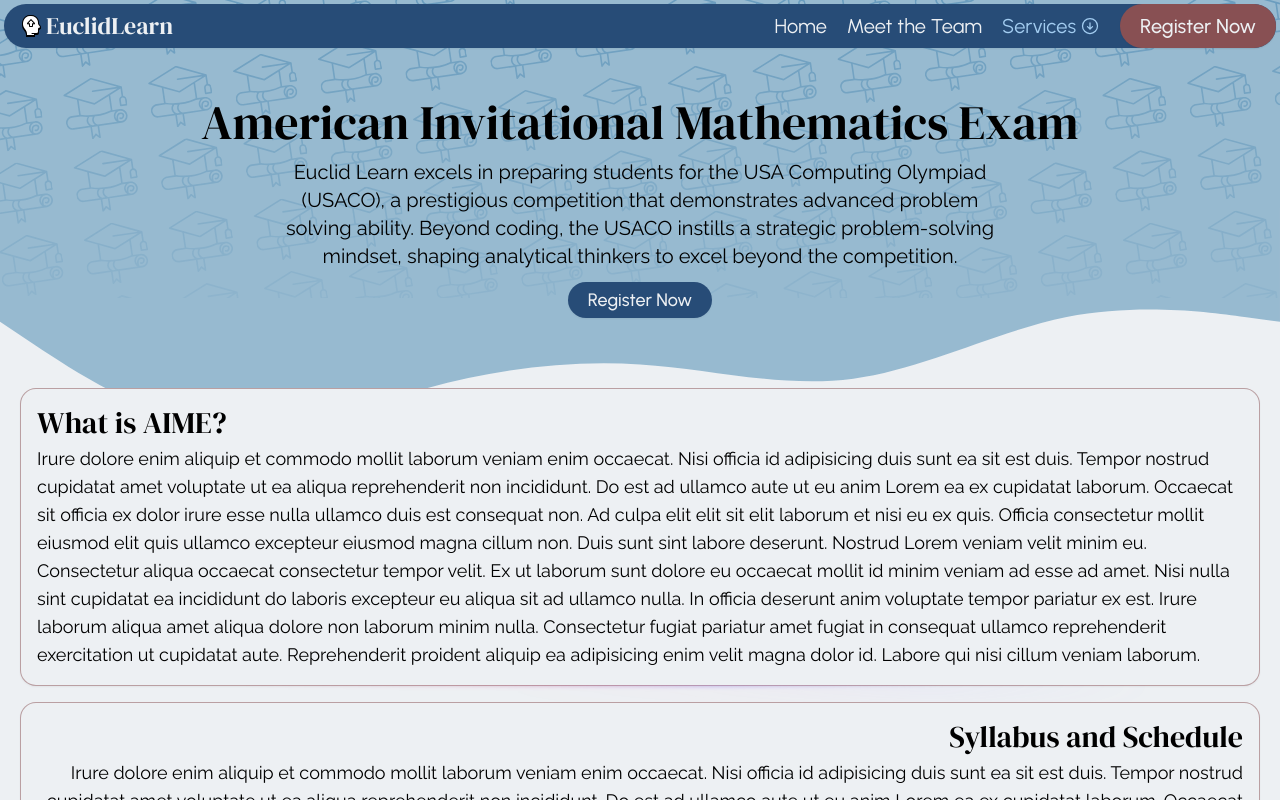
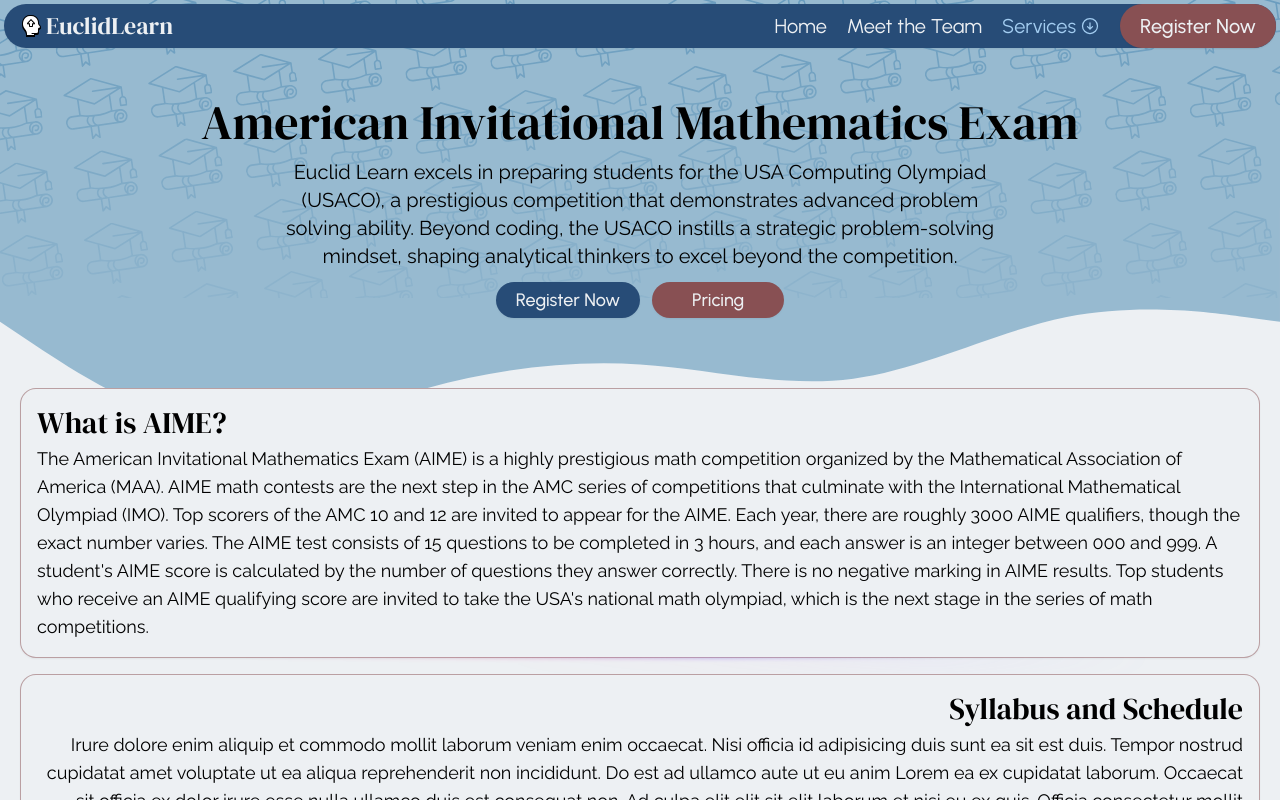
Before and after one commit to snek152/euclidlearn, a Next.js app: page /services/aime in a window 1280 px wide. Shown: the top 800 px of the page. Built offline with nearby package versions, Linux system fonts and the light colour scheme.

Commit message:
adding some info

```diff
--- a/app/components/HomeSection.tsx
+++ b/app/components/HomeSection.tsx
@@ -55,8 +55,36 @@
         >
           {props.title}
         </h1>
-        <h2 className="font-antic text-xl text-left max-w-[60ch]">
-          {props.description}
+        <h2
+          className={`font-antic ${
+            props.minimal ? "text-xl" : "text-xl"
+          } text-left`}
+        >
+          {props.description.includes("\n") ? (
+            <>
+              {props.description.split("\n")[0]}
+              <ol className="list-decimal list-inside py-2 space-y-1">
+                {props.description
+                  .split("\n")
+                  .filter((d) => d !== "")
+                  .slice(
+                    1,
+                    props.description.split("\n").filter((d) => d !== "")
+                      .length - 1
+                  )
+                  .map((d, i) => (
+                    <li key={i}>{d}</li>
+                  ))}
+              </ol>
+              {
+                props.description.split("\n")[
+                  props.description.split("\n").length - 1
+                ]
+              }
+            </>
+          ) : (
+            props.description
+          )}
         </h2>
       </div>
     </section>
--- a/app/page.tsx
+++ b/app/page.tsx
@@ -275,7 +275,7 @@
         </a>
       </h2>
       <Testimonials />
-      <section className="p-5 pt-10">
+      <section className="p-5 pt-10 scroll-m-12" id="price">
         <h1 className="font-dm text-4xl pb-2 text-center">
           Online Mentorship Plans
         </h1>
--- a/app/services/CourseBanner.tsx
+++ b/app/services/CourseBanner.tsx
@@ -59,6 +59,13 @@
           >
             Register Now
           </LinkButton>
+          <LinkButton
+            className="bg-red text-white px-10 py-1 text-lg"
+            hoverClass="bg-black bg-opacity-30 text-white"
+            href="/#price"
+          >
+            Pricing
+          </LinkButton>
         </div>
       </div>
       <svg
--- a/app/services/aime/page.tsx
+++ b/app/services/aime/page.tsx
@@ -29,24 +29,20 @@
         <div className="rounded-2xl group mb-4 border-red border-opacity-50 border shadow-sm relative p-4 bg-white">
           <h1 className="font-dm text-3xl">What is AIME?</h1>
           <p className="font-antic text-lg pt-1">
-            Irure dolore enim aliquip et commodo mollit laborum veniam enim
-            occaecat. Nisi officia id adipisicing duis sunt ea sit est duis.
-            Tempor nostrud cupidatat amet voluptate ut ea aliqua reprehenderit
-            non incididunt. Do est ad ullamco aute ut eu anim Lorem ea ex
-            cupidatat laborum. Occaecat sit officia ex dolor irure esse nulla
-            ullamco duis est consequat non. Ad culpa elit elit sit elit laborum
-            et nisi eu ex quis. Officia consectetur mollit eiusmod elit quis
-            ullamco excepteur eiusmod magna cillum non. Duis sunt sint labore
-            deserunt. Nostrud Lorem veniam velit minim eu. Consectetur aliqua
-            occaecat consectetur tempor velit. Ex ut laborum sunt dolore eu
-            occaecat mollit id minim veniam ad esse ad amet. Nisi nulla sint
-            cupidatat ea incididunt do laboris excepteur eu aliqua sit ad
-            ullamco nulla. In officia deserunt anim voluptate tempor pariatur ex
-            est. Irure laborum aliqua amet aliqua dolore non laborum minim
-            nulla. Consectetur fugiat pariatur amet fugiat in consequat ullamco
-            reprehenderit exercitation ut cupidatat aute. Reprehenderit proident
-            aliquip ea adipisicing enim velit magna dolor id. Labore qui nisi
-            cillum veniam laborum.
+            The American Invitational Mathematics Exam (AIME) is a highly
+            prestigious math competition organized by the Mathematical
+            Association of America (MAA). AIME math contests are the next step
+            in the AMC series of competitions that culminate with the
+            International Mathematical Olympiad (IMO). Top scorers of the AMC 10
+            and 12 are invited to appear for the AIME. Each year, there are
+            roughly 3000 AIME qualifiers, though the exact number varies. The
+            AIME test consists of 15 questions to be completed in 3 hours, and
+            each answer is an integer between 000 and 999. A student{"'"}s AIME
+            score is calculated by the number of questions they answer
+            correctly. There is no negative marking in AIME results. Top
+            students who receive an AIME qualifying score are invited to take
+            the USA{"'"}s national math olympiad, which is the next stage in the
+            series of math competitions.
           </p>
           {svgThing}
         </div>
--- a/app/services/usaco/page.tsx
+++ b/app/services/usaco/page.tsx
@@ -37,7 +37,10 @@
         />
         <HomeSection
           title="Private Lessons"
-          description="Dolore in non velit tempor ut irure reprehenderit duis ut labore. Fugiat tempor anim eu elit labore pariatur esse consectetur laborum velit tempor et culpa officia. Nostrud nulla ipsum est officia deserunt laboris id proident eiusmod labore est. Nisi laboris exercitation ut ullamco sint occaecat deserunt adipisicing commodo consequat est aute quis. "
+          description={`Lessons are designed around two fundamental principles:\n
+          Every student has a different level of coding and problem-solving experience, which improves over time\n
+          Mastering algorithmic programming requires regular practice and reflective learning\n
+          Upon enrollment, our mentors conduct a thorough assessment of the student's existing programming profficency, then we develop a personalized syllabus based on the student's specific needs and aspirations. Throughout the entirety of their educational journey, students are paired with a dedicated mentor who guides them through every phase of advancement, starting from the foundational levels of USACO Bronze and potentially progressing to the more advanced terrain of USACO Platinum.`}
           imageSrc={code}
           reverse
           minimal
@@ -50,25 +53,25 @@
         <div className="grid grid-cols-1 sm:grid-cols-2 md:grid-cols-4 gap-3">
           <CourseCard
             name="USACO Bronze"
-            desc="Lorem minim magna pariatur consequat duis consectetur. Lorem minim magna pariatur consequat duis consectetur. Lorem minim magna pariatur consequat duis consectetur. Lorem minim magna pariatur consequat duis consectetur."
+            desc="At the bronze level, students build on their programming fundamentals, designing relatively simple algorithms to solve various problems. Students are exposed to fundamental techniques like sorting and recursion."
             center
             to="to-orange-300"
           />
           <CourseCard
             name="USACO Silver"
-            desc="Lorem minim magna pariatur consequat duis consectetur. Lorem minim magna pariatur consequat duis consectetur. Lorem minim magna pariatur consequat duis consectetur. Lorem minim magna pariatur consequat duis consectetur."
+            desc="At the silver level, students begin learning real-world data structures and algorithms. Students learn how to process data using sets, efficiently find items via binary search, and traverse graphs via Depth First Search."
             center
             to="to-gray"
           />
           <CourseCard
             name="USACO Gold"
-            desc="Lorem minim magna pariatur consequat duis consectetur. Lorem minim magna pariatur consequat duis consectetur. Lorem minim magna pariatur consequat duis consectetur. Lorem minim magna pariatur consequat duis consectetur."
+            desc="At the gold level, problems often require multiple steps combined with key deductions. Students learn data structures like Fenwick Trees, Disjoint Set Unions, and more, along with famous algorithms like Dijkstra's Algorithm."
             center
             to="to-amber-400"
           />
           <CourseCard
             name="USACO Platinum"
-            desc="Lorem minim magna pariatur consequat duis consectetur. Lorem minim magna pariatur consequat duis consectetur. Lorem minim magna pariatur consequat duis consectetur. Lorem minim magna pariatur consequat duis consectetur."
+            desc="At the platinum level, problems become extremely challenging, as the full array of techniques and algorithms used in competitive programming can appear. The top 24 contestants are invited to the USA National Training camp."
             center
             to="to-zinc-900"
           />
--- a/app/team/components/TeamCard.tsx
+++ b/app/team/components/TeamCard.tsx
@@ -1,3 +1,4 @@
+import { svgThing } from "@/app/components/CourseFormatCard";
 import { StaticImport } from "next/dist/shared/lib/get-img-props";
 import Image from "next/image";
 
@@ -11,8 +12,8 @@
 
 export default function TeamCard(props: TeamCardProps) {
   return (
-    <div className="m-2">
-      <div className="bg-white bg-opacity-50 backdrop-blur-md relative rounded-xl gap-3 grid grid-cols-1 md:grid-cols-7 w-full px-5 py-3 shadow-sm border border-black border-opacity-20">
+    <div className="m-5">
+      <div className="bg-white bg-opacity-50 backdrop-blur-md relative rounded-xl gap-3 grid grid-cols-1 md:grid-cols-7 w-full px-5 py-3 group shadow-sm border border-black border-opacity-20">
         <Image
           src={props.image}
           alt={props.name}
@@ -50,6 +51,7 @@
             ))}
           </ul>
         </div>
+        {svgThing}
       </div>
     </div>
   );
```
